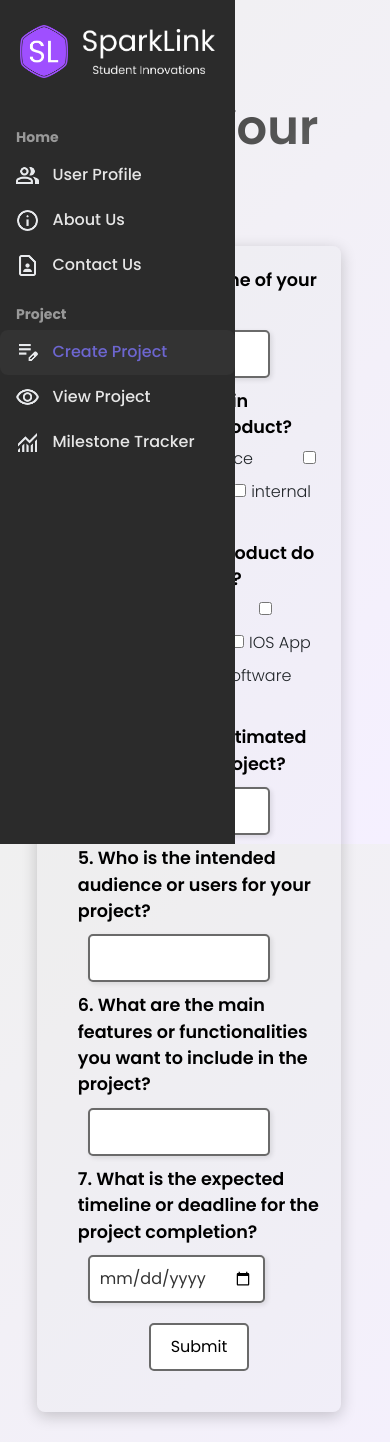
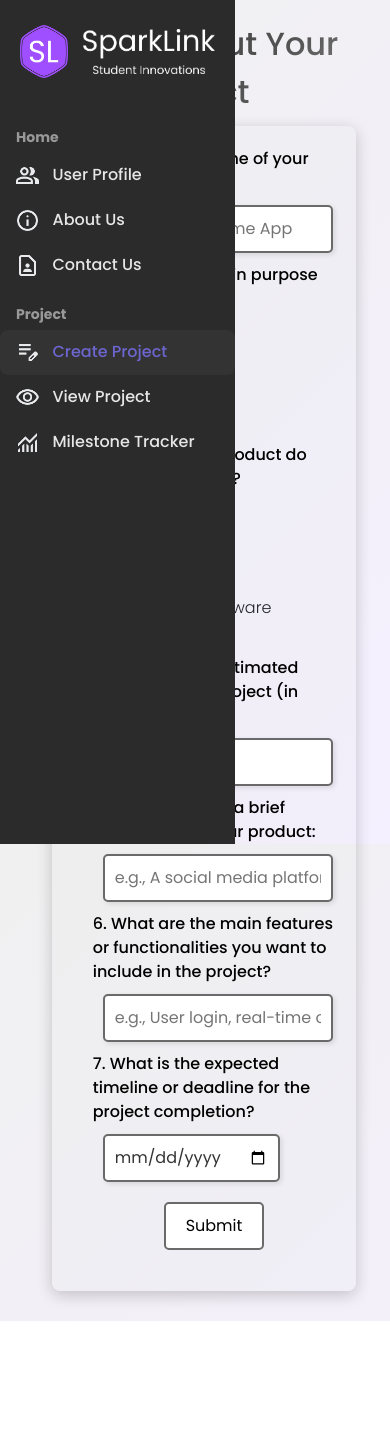
Before and after one commit to pooja-vish/SparkLink, a React (Create React App) app in the folder sparklink/: page /create-project in a window 390 px wide. After the commit the page ends 1321 px from the top, so only its background shows below. Built offline with nearby package versions, Linux system fonts and the light colour scheme.

Commit message:
updating the UI of create project

```diff
--- a/sparklink/src/component/createproject/CreateProjectComponent.css
+++ b/sparklink/src/component/createproject/CreateProjectComponent.css
@@ -166,18 +166,7 @@
     overflow-y: auto;
 }
 
-.createproject_Heading{
-    background: linear-gradient(135deg, #2b2b2b, #555555 70%, #888888);
-    -webkit-background-clip: text;
-    background-clip: text;
-    color: transparent;
-    -webkit-text-fill-color: transparent;
-    margin-left: 10px;
-    font-family: "Poppins", system-ui;
-    font-weight: 600 !important;
-    font-style: normal;
-    font-size: xxx-large !important;
-}
+
 
 .form_label{
     font-weight: 600 !important;
@@ -187,21 +176,80 @@
     color: #000;
 }
 
-.radio_button_container input[type="radio"] {
-    margin-left: 50px;
-    margin-top: 10px;
-    cursor: pointer;
+@media (max-width: 768px) {
+    .radio_button_container input[type="checkbox"] {
+        margin-left: 15px;
+        margin-top: 10px;
+        margin-bottom: 10px;
+        cursor: pointer;
+
+    }
+    /* .form_question_pair{
+        display: block;
+    } */
+    .createproject_Heading{
+        background: linear-gradient(135deg, #2b2b2b, #555555 70%, #888888);
+        -webkit-background-clip: text;
+        background-clip: text;
+        color: transparent;
+        -webkit-text-fill-color: transparent;
+        margin-left: 10px;
+        font-family: "Poppins", system-ui;
+        font-weight: 500 !important;
+        font-style: normal;
+        font-size: xx-large !important;
+        text-align: center;
+    }
+    .form_label{
+        font-weight: 500 !important;
+        display: block;
+        font-size: 1rem;
+        /* font-weight: 500; */
+        color: #000;
+    }
+    .createproject_form input[type="text"], .createproject_form input[type="number"]{
+        width: 95% !important;
+    }
+
+    .createproject_layout{
+        width: 100%;
+        margin-left: 15px;
+    }
+
 }
 
-.radio_button_container input[type="checkbox"] {
-    margin-left: 50px;
-    margin-top: 10px;
-    margin-bottom: 10px;
-    cursor: pointer;
+@media (min-width: 769px) {
+    .radio_button_container input[type="checkbox"]:first-of-type{
+        margin-left: 15px;
+    }
+
+    .radio_button_container input[type="checkbox"]:not(:first-child) {
+        margin-left: 50px;
+    }
+
+    .radio_button_container input[type="checkbox"] {
+        margin-top: 10px;
+        margin-bottom: 10px;
+        cursor: pointer;
+    }
+    .createproject_Heading{
+        background: linear-gradient(135deg, #2b2b2b, #555555 70%, #888888);
+        -webkit-background-clip: text;
+        background-clip: text;
+        color: transparent;
+        -webkit-text-fill-color: transparent;
+        margin-left: 10px;
+        font-family: "Poppins", system-ui;
+        font-weight: 600 !important;
+        font-style: normal;
+        font-size: xxx-large !important;
+    }
 }
 
+
+
+
 .submit{
-
     display: block;
     margin: 20px auto; /* Auto margin centers the button horizontally */
     padding: 10px 20px;
@@ -217,7 +265,7 @@
 .createproject_form{
     padding-left:20px;
 }
-.createproject_form input[type="text"]{
+.createproject_form input[type="text"], .createproject_form input[type="number"]{
     display: block;
     width: 75%;
     padding: 10px;
--- a/sparklink/src/component/createproject/CreateProjectComponent.jsx
+++ b/sparklink/src/component/createproject/CreateProjectComponent.jsx
@@ -2,15 +2,23 @@ import React, { useState, useRef } from "react";
 import "./CreateProjectComponent.css";
 import MenuComponent from "../../component/menu/MenuComponent";
 import MasterComponent from "../MasterComponent";
-import DatePicker from "react-datepicker";
 
 const CreateProjectComponent = () => {
   const dateInputRef = useRef(null);
+  const [isOtherPurposeChecked, setIsOtherPurposeChecked] = useState(false);
+  const [isOtherTypeChecked, setIsOtherTypeChecked] = useState(false);
 
   const triggerDatePicker = () => {
-        if(dateInputRef.current) {
+    if (dateInputRef.current) {
       dateInputRef.current.showPicker();
     }
+  };
+
+  const handlePurposeCheckBoxChange = (e) => {
+    setIsOtherPurposeChecked(e.target.checked);
+  };
+  const handleTypeCheckBoxChange = (e) => {
+    setIsOtherTypeChecked(e.target.checked);
   };
 
   return (
@@ -31,68 +39,131 @@ const CreateProjectComponent = () => {
                     <label className="form_label">
                       1. What is the name of your project?
                     </label>
-                    <input type="text" name="project_name" />
+                    <input
+                      type="text"
+                      name="project_name"
+                      placeholder="e.g., My Awesome App"
+                      maxLength={10}
+                    />
                     <label className="form_label">
                       2. What is the main purpose of the product?
                     </label>
                     <div className="radio_button_container">
+                      <div>
                         <input
                           type="checkbox"
                           name="purpose"
                           value="E-Commerce"
                         />
                         <span>E-Commerce</span>
+                      </div>
+                      <div>
                         <input
                           type="checkbox"
                           name="purpose"
                           value="Social Media"
                         />
                         <span>Social Media</span>
+                      </div>
+                      <div>
                         <input
                           type="checkbox"
                           name="purpose"
                           value="internal tool"
                         />
                         <span>internal tool</span>
-                      <input type="checkbox" name="purpose" onChange="handleCheckBoxChange" value="Other" />
+                      </div>
+
+                      <div>
+                        <input
+                          type="checkbox"
+                          name="purpose"
+                          onChange={handlePurposeCheckBoxChange}
+                          value="Other"
+                        />
                         <span>Other</span>
+                      </div>
+                      {isOtherPurposeChecked && (
+                        <input
+                          type="text"
+                          name="other text"
+                          placeholder="Specify your purpose"
+                        />
+                      )}
                     </div>
                     <label className="form_label">
                       3. What type of product do you want to build?
                     </label>
                     <div className="radio_button_container ">
+                      <div>
                         <input type="checkbox" name="product" value="Website" />
                         <span>Website</span>
+                      </div>
+                      <div>
                       <input
                         type="checkbox"
                         name="product"
                         value="Android App"
                       />
                       <span>Android App</span>
+                      </div>
+                      <div>
                       <input type="checkbox" name="product" value="IOS App" />
                       <span>IOS App</span>
+                      </div>
+                      <div>
                       <input
                         type="checkbox"
                         name="product"
                         value="Windows Software"
                       />
                       <span>Windows Software</span>
-                      <input type="checkbox" name="product" value="Other" />
+                      </div>
+                      <div>
+                      <input
+                        type="checkbox"
+                        name="product"
+                        onChange={handleTypeCheckBoxChange}
+                        value="Other"
+                      />
                       <span>Other</span>
                       </div>
+                      {isOtherTypeChecked && (
+                        <input
+                          type="text"
+                          name="other text"
+                          placeholder="Specify your product type"
+                        />
+                      )}
+                    </div>
                     <label className="form_label">
-                      4. What is your estimated budget for this project?
+                      4. What is your estimated budget for this project (in
+                      CAD)?
                     </label>
-                    <input type="text" name="project_budget" />
+                    <input
+                      type="number"
+                      name="project_budget"
+                      placeholder="e.g., 2000"
+                      min="0"
+                    />
                     <label className="form_label">
-                      5. Who is the intended audience or users for your project?
+                      5. Please provide a brief description of your product:
                     </label>
-                    <input type="text" name="project_audience" />
+                    <input
+                      type="text"
+                      name="product_description"
+                      placeholder="e.g., A social media platform for connecting local communities"
+                      maxLength={250} // You can set a maximum length if needed
+                    />
                     <label className="form_label">
                       6. What are the main features or functionalities you want
                       to include in the project?
                     </label>
-                    <input type="text" name="project_deadline" />
+                    <input
+                      type="text"
+                      name="project_deadline"
+                      placeholder="e.g., User login, real-time chat, payment integration"
+                    />
                     <label className="form_label">
                       7. What is the expected timeline or deadline for the
                       project completion?
```
Lines whose indentation alone changed are shown as unchanged.
